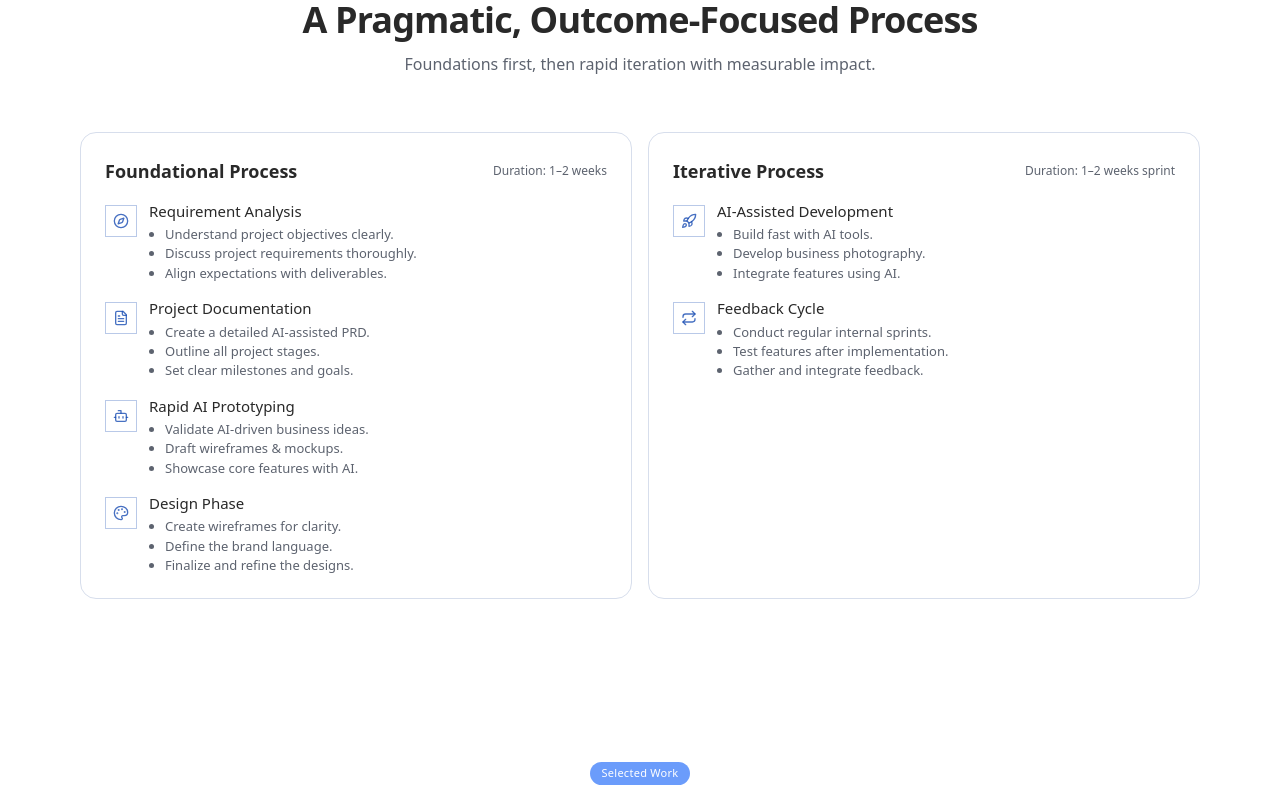
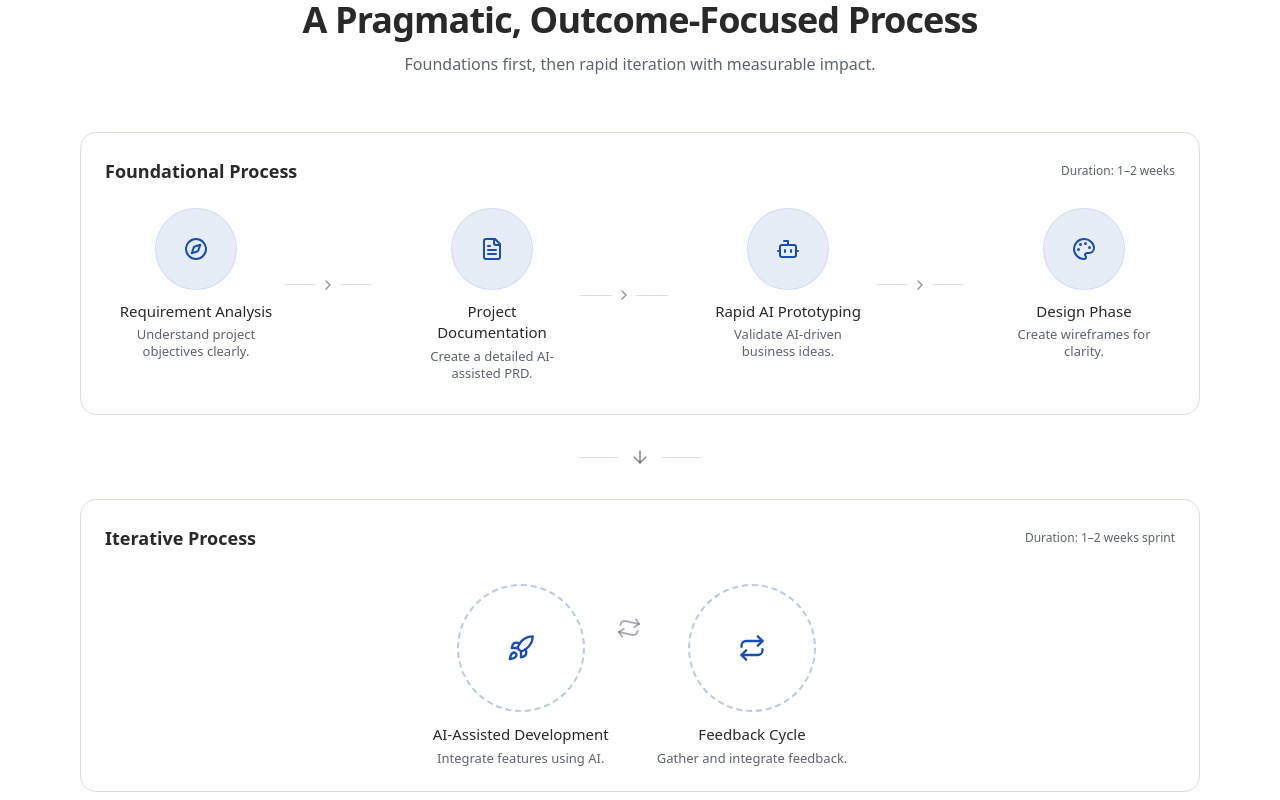
Before and after one commit to rishabhmehta/techpix-website, a Next.js app: page / in a window 1280 px wide. Shown: the part 2040-2840 px from the top of the page. Built offline with nearby package versions, Linux system fonts and the light colour scheme.

Commit message:
refactor: add foundational and iterative process sections with improved layout and icons

```diff
--- a/components/sections/process.tsx
+++ b/components/sections/process.tsx
@@ -1,5 +1,14 @@
 import { Badge } from '@/components/ui/badge';
-import { Compass, FileText, Bot, Palette, Repeat, Rocket } from 'lucide-react';
+import {
+  Compass,
+  FileText,
+  Bot,
+  Palette,
+  Repeat,
+  Rocket,
+  ChevronRight,
+  ArrowDown,
+} from 'lucide-react';
 
 type Step = {
   icon: React.ComponentType<{ className?: string }>;
@@ -85,61 +94,84 @@ export function ProcessSection() {
         </p>
       </div>
 
-      <div className="grid items-stretch gap-4 md:grid-cols-2">
+      {/* Foundational timeline */}
       <div className="bg-card/60 relative overflow-hidden rounded-2xl border p-6 shadow-sm">
-          <div className="mb-4 flex items-center justify-between">
+        <div className="mb-6 flex items-center justify-between">
           <h3 className="text-lg font-semibold">Foundational Process</h3>
           <span className="text-muted-foreground text-xs">
             Duration: 1–2 weeks
           </span>
         </div>
-          <ul className="grid gap-4">
-            {FOUNDATION.map(({ icon: Icon, title, points }) => (
-              <li key={title} className="flex gap-3">
-                <span className="border-primary/30 text-primary/80 bg-background/60 mt-1 flex size-8 shrink-0 items-center justify-center rounded-md border">
-                  <Icon className="size-4" />
-                </span>
-                <div>
-                  <div className="text-sm font-medium md:text-[15px]">
+
+        <div className="-mx-2 pb-2">
+          <ol
+            className="mx-2 flex flex-wrap items-start justify-center gap-6 md:gap-8"
+            aria-label="Foundational steps timeline"
+          >
+            {FOUNDATION.map(({ icon: Icon, title, points }, idx) => (
+              <li key={title} className="flex items-center">
+                <div className="flex w-[130px] flex-col items-center text-center sm:w-[146px] md:w-[160px]">
+                  <div className="bg-primary/10 text-primary ring-primary/20 flex size-16 items-center justify-center rounded-full ring-1 md:size-20">
+                    <Icon className="size-6" />
+                  </div>
+                  <div className="mt-3 text-sm font-medium md:text-[15px]">
                     {title}
                   </div>
-                  <ul className="text-muted-foreground mt-1 ml-4 list-disc space-y-0.5 text-xs md:text-[13px]">
-                    {points.map((p) => (
-                      <li key={p}>{p}</li>
-                    ))}
-                  </ul>
+                  <p className="text-muted-foreground mt-1 text-xs md:text-[13px]">
+                    {points[0]}
+                  </p>
                 </div>
+                {idx < FOUNDATION.length - 1 && (
+                  <div className="mx-2 hidden items-center md:flex">
+                    <div className="bg-border h-px w-8" />
+                    <ChevronRight className="text-muted-foreground/70 ml-1 size-4" />
+                    <div className="bg-border ml-1 h-px w-8" />
+                  </div>
+                )}
               </li>
             ))}
-          </ul>
+          </ol>
+        </div>
       </div>
 
+      {/* Down arrow separator */}
+      <div className="my-8 flex items-center justify-center">
+        <div className="bg-border h-px w-10" />
+        <ArrowDown className="text-muted-foreground/70 mx-3 size-5" />
+        <div className="bg-border h-px w-10" />
+      </div>
+
+      {/* Iterative process – circular dashed items */}
       <div className="bg-card/60 relative overflow-hidden rounded-2xl border p-6 shadow-sm">
-          <div className="mb-4 flex items-center justify-between">
+        <div className="mb-8 flex items-center justify-between">
           <h3 className="text-lg font-semibold">Iterative Process</h3>
           <span className="text-muted-foreground text-xs">
             Duration: 1–2 weeks sprint
           </span>
         </div>
-          <ul className="grid gap-4">
-            {ITERATION.map(({ icon: Icon, title, points }) => (
-              <li key={title} className="flex gap-3">
-                <span className="border-primary/30 text-primary/80 bg-background/60 mt-1 flex size-8 shrink-0 items-center justify-center rounded-md border">
-                  <Icon className="size-4" />
-                </span>
-                <div>
-                  <div className="text-sm font-medium md:text-[15px]">
+
+        <div className="flex flex-col items-center gap-8 md:flex-row md:justify-center md:gap-12">
+          {ITERATION.map(({ icon: Icon, title, points }, idx) => (
+            <div
+              key={title}
+              className="relative flex flex-col items-center text-center"
+            >
+              <div className="border-primary/30 bg-background/60 flex size-28 items-center justify-center rounded-full border-2 border-dashed md:size-32">
+                <Icon className="text-primary size-7" />
+              </div>
+              <div className="mt-3 text-sm font-medium md:text-[15px]">
                 {title}
               </div>
-                  <ul className="text-muted-foreground mt-1 ml-4 list-disc space-y-0.5 text-xs md:text-[13px]">
-                    {points.map((p) => (
-                      <li key={p}>{p}</li>
+              <p className="text-muted-foreground mt-1 max-w-[14rem] text-xs md:text-[13px]">
+                {points[2] || points[0]}
+              </p>
+
+              {/* subtle curved/looping hint between items on larger screens */}
+              {idx === 0 && (
+                <Repeat className="text-muted-foreground/50 absolute top-8 -right-8 hidden rotate-12 md:block" />
+              )}
+            </div>
           ))}
-                  </ul>
-                </div>
-              </li>
-            ))}
-          </ul>
         </div>
       </div>
     </section>
```
Lines whose indentation alone changed are shown as unchanged.
